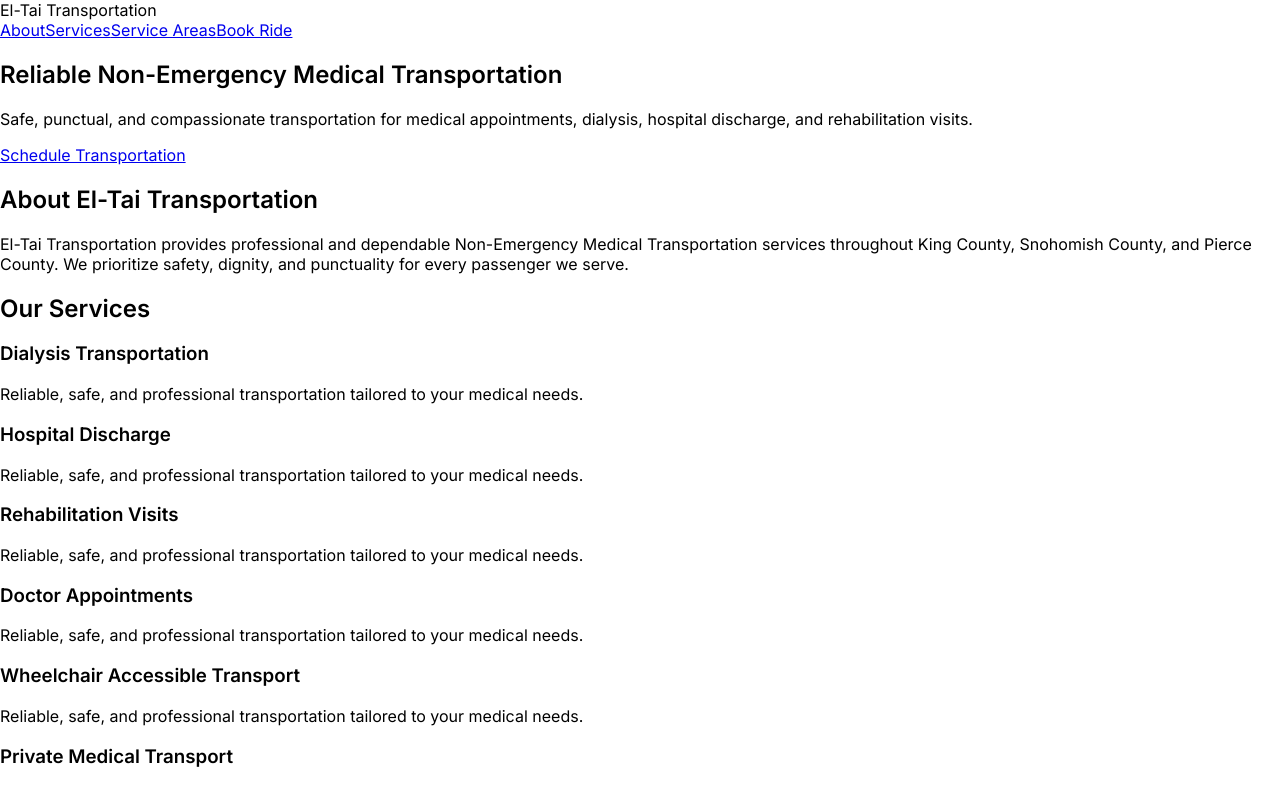
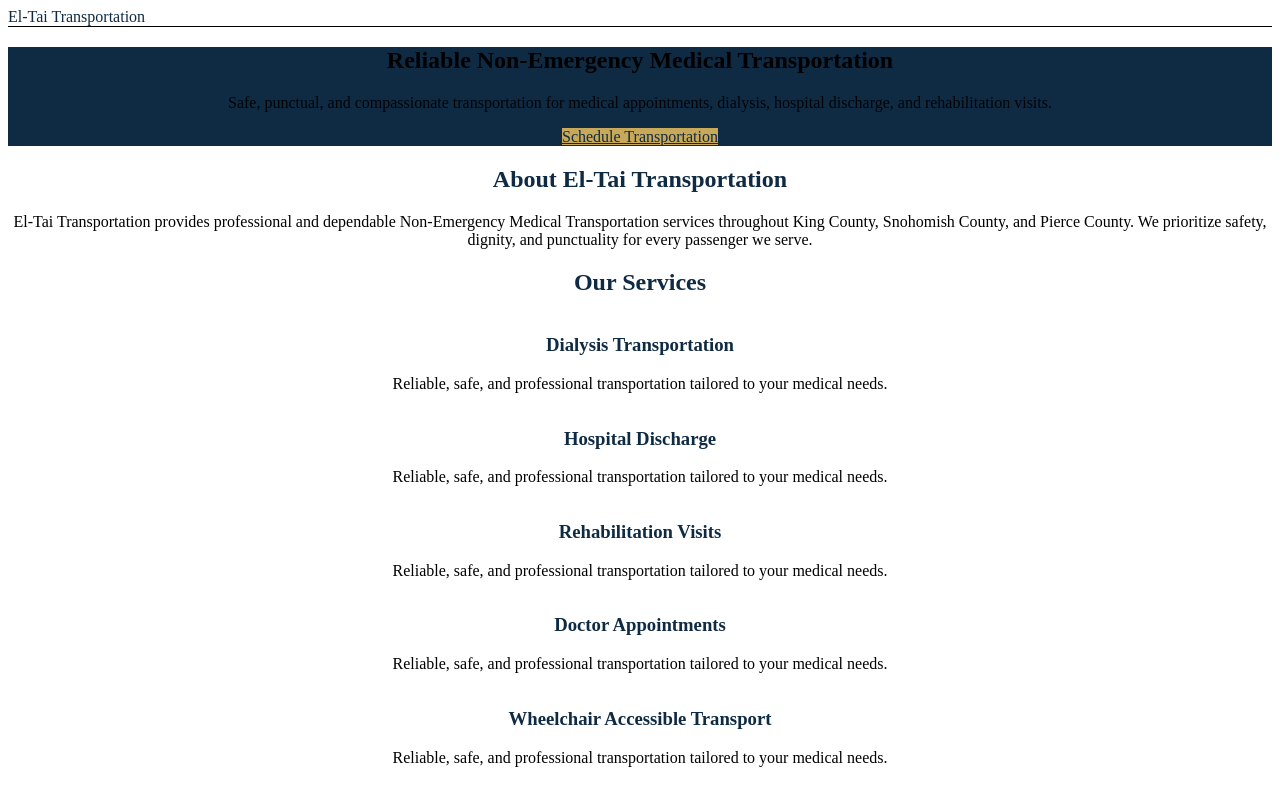
Before and after one commit to WillieKM/el-tai-nemt-v2, a Next.js app: page / in a window 1280 px wide. Shown: the top 787 px of the page. Built offline with nearby package versions, Linux system fonts and the light colour scheme.

Commit message:
Update layout.tsx

```diff
--- a/app/layout.tsx
+++ b/app/layout.tsx
@@ -1,6 +1,8 @@
+import "./globals.css";
+
 export const metadata = {
   title: "El-Tai Transportation",
-  description: "Premium Non-Emergency Medical Transportation",
+  description: "Non-Emergency Medical Transportation Services",
 };
 
 export default function RootLayout({
@@ -10,21 +12,7 @@
 }) {
   return (
     <html lang="en">
-      <head>
-        <link
-          href="https://fonts.googleapis.com/css2?family=Playfair+Display:wght@600;700&family=Inter:wght@300;400;500;600&display=swap"
-          rel="stylesheet"
-        />
-      </head>
-      <body
-        style={{
-          margin: 0,
-          fontFamily: "Inter, sans-serif",
-          backgroundColor: "#ffffff",
-        }}
-      >
-        {children}
-      </body>
+      <body>{children}</body>
     </html>
   );
 }
```
